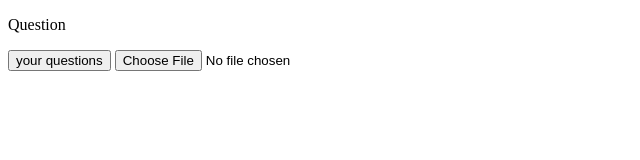
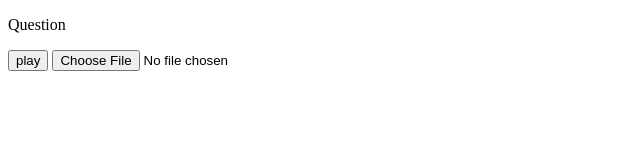
Before and after one commit to elchinbaba/US-Visa-Interview-in-AZE-22, a plain HTML site: page index.html in a window 1280 px wide. Shown: the whole page, without its empty margins (0-640 px from the left). Drawn offline with Linux system fonts and the light colour scheme.

Commit message:
not important

```diff
--- a/index.html
+++ b/index.html
@@ -8,7 +8,7 @@
 </head>
 <body>
     <p>Question</p>
-    <button class="play">your questions</button>
+    <button class="play">play</button>
     <input class="add" type="file" accept=".txt">
     <script src="./script.js"></script>
 </body>
```
